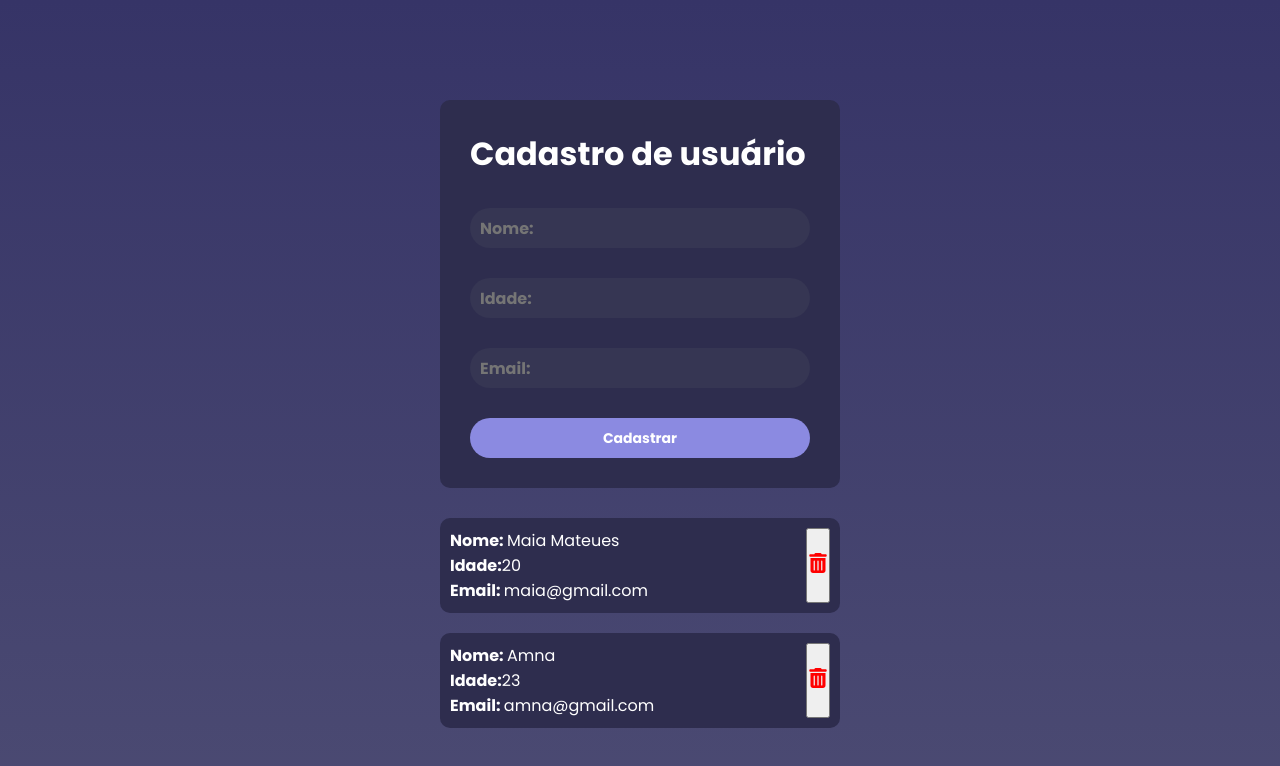
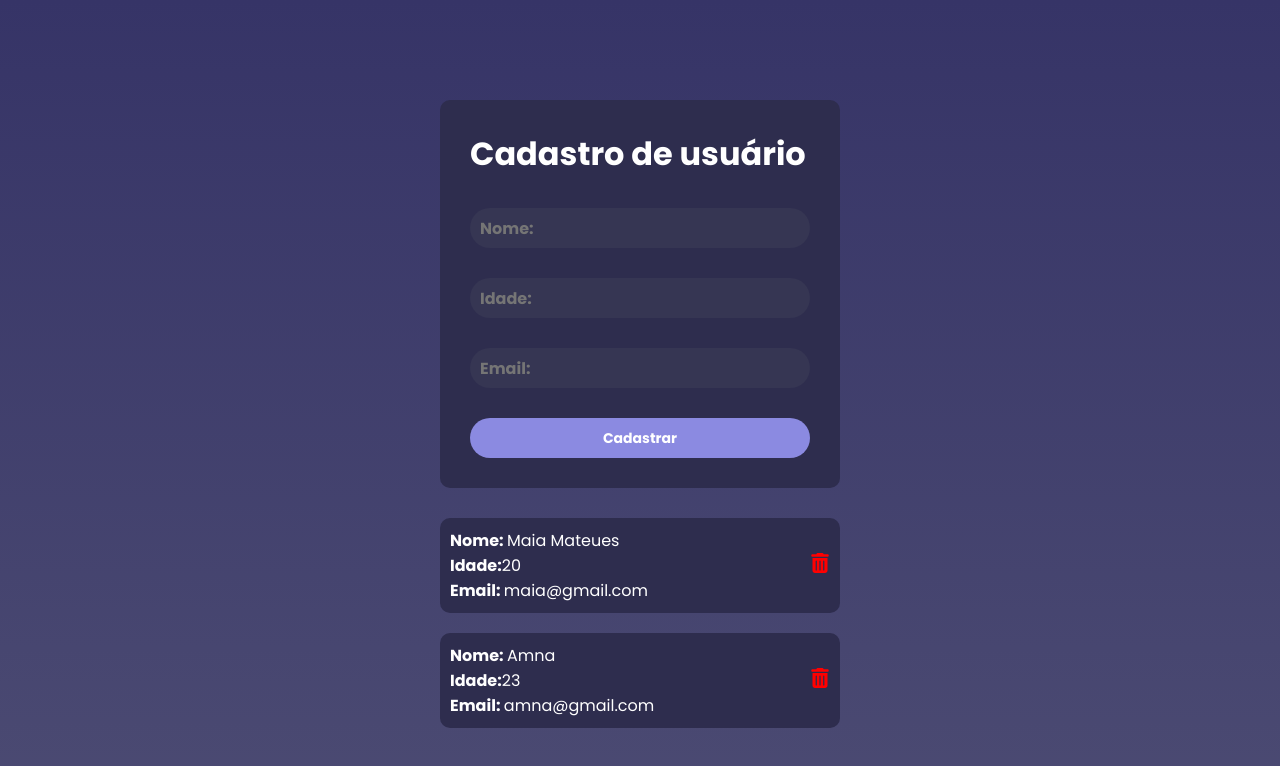
Before and after one commit to mateusmaiia/crud, a React (Vite) app in the folder frontend/: page / in a window 1280 px wide. Shown: the top 766 px of the page. Built offline with nearby package versions, Linux system fonts and the light colour scheme.

Commit message:
custom: button card

```diff
--- a/frontend/src/pages/home/index.css
+++ b/frontend/src/pages/home/index.css
@@ -66,4 +66,10 @@ form{
   & span{
     font-weight: normal;
   }
+
+  & button{
+    background: transparent;
+    border: none;
+    cursor: pointer;
+  }
 }
```
